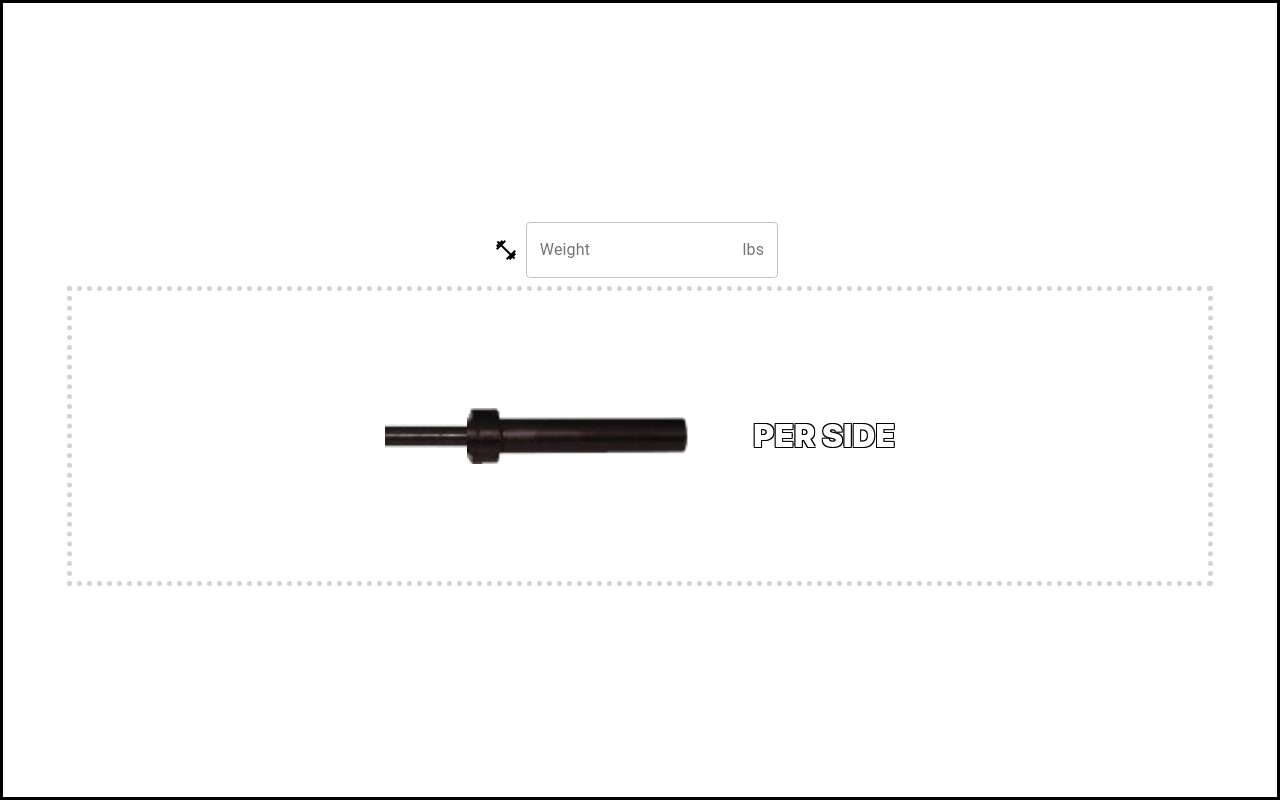
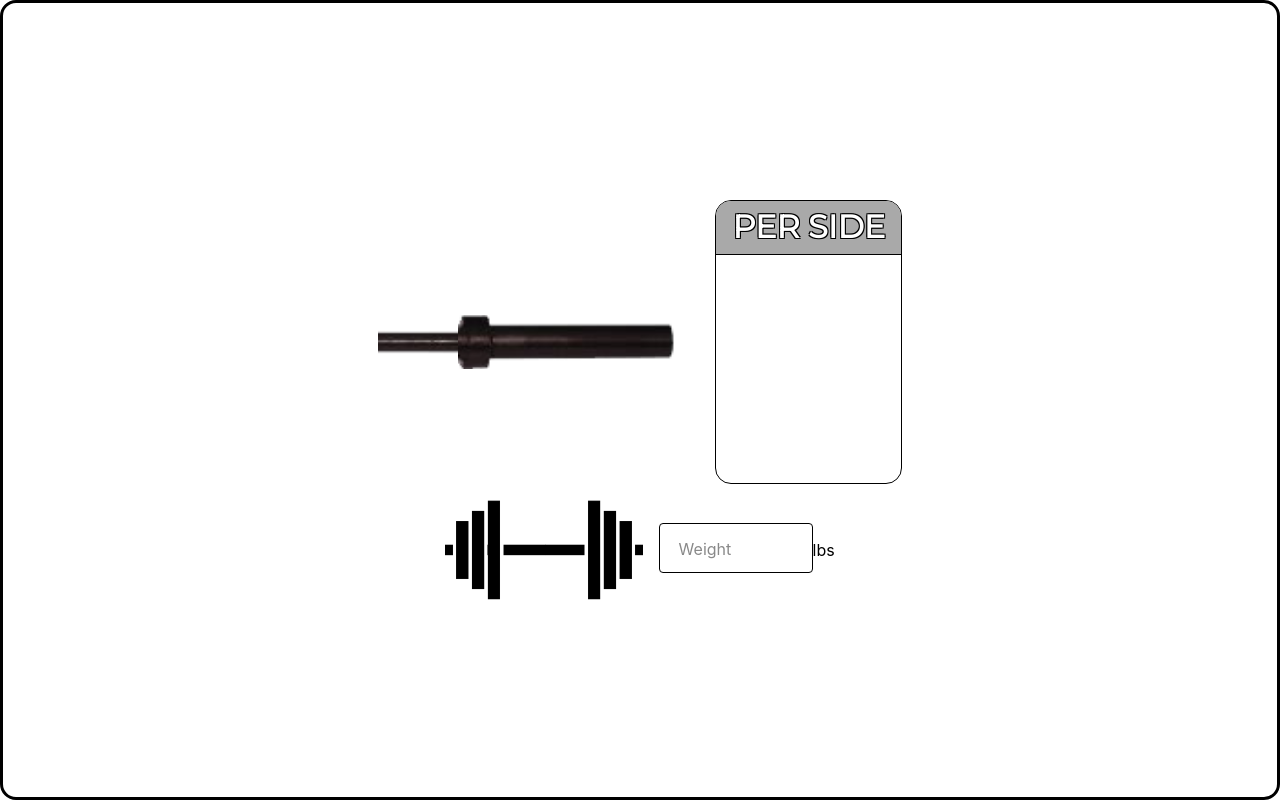
Before and after one commit to kbh1301/barbell-plates-calculator, a React (Create React App) app: page / in a window 1280 px wide. Built offline with nearby package versions, Linux system fonts and the light colour scheme.

Commit message:
- remove materialUI dependency  - created new weight input elements - added fonts - removed leftover weight - converted weight info to table - updated CSS - added input validation

```diff
--- a/package.json
+++ b/package.json
@@ -3,8 +3,6 @@
   "version": "0.1.0",
   "private": true,
   "dependencies": {
-    "@material-ui/core": "^4.12.3",
-    "@material-ui/icons": "^4.11.2",
     "@testing-library/jest-dom": "^5.14.1",
     "@testing-library/react": "^11.2.7",
     "@testing-library/user-event": "^12.8.3",
--- a/public/index.html
+++ b/public/index.html
@@ -3,6 +3,8 @@
   <head>
     <meta charset="utf-8" />
     <link rel="icon" href="%PUBLIC_URL%/favicon.ico" />
+      <link rel="stylesheet" href="https://fonts.googleapis.com/css?family=Lato">
+      <link rel="stylesheet" href="https://fonts.googleapis.com/css?family=Montserrat">
     <meta name="viewport" content="width=device-width, initial-scale=1" />
     <meta name="theme-color" content="#000000" />
     <meta
--- a/src/App.css
+++ b/src/App.css
@@ -5,8 +5,9 @@
   .weightDisplay {
     margin-left: auto;
     margin-right: auto;
+    padding-bottom: 1em;
     width: 90%;
-    border: 5px dotted lightgray;
+    /* border: 5px dotted lightgray; */
     display: flex;
     justify-content: center;
     align-items: center;
@@ -19,6 +20,7 @@
     flex-direction: column;
     justify-content: center;
     border: solid;
+    border-radius: 1rem;
   }
 
   .App-logo {
--- a/src/App.js
+++ b/src/App.js
@@ -6,10 +6,9 @@
 - handle inputs that don't end in 5 or 2.5 or 0
   - add leftover weight to display
   - add warning message
-- limit plate images height based on barbell image height
-  - scale each plate size based on percentage compared to biggest size in array
-- stack same size plates with slight offset?
 - add metric toggle to WeightInput
+- right to left color gradient for each weight in info
+  - matching color overlay for plates
 */
 import React, { useState, useEffect } from 'react';
 import './App.css';
@@ -37,11 +36,11 @@ function App() {
   return (
     <div className="App">
       <div className="content">
-        <WeightInput setInput={setInput} setMetric={setMetric} />
         <div className="weightDisplay">
           <BarbellVisualization inputArray={inputArray} metric={metric} />
           <WeightInfo countObj={countObj} />
         </div>
+        <WeightInput setInput={setInput} setMetric={setMetric} />
       </div>
     </div>
   );
--- a/src/components/BarbellVisualization.js
+++ b/src/components/BarbellVisualization.js
@@ -11,12 +11,7 @@ const BarbellVisualization = ({ inputArray }) => {
     const buildPlateImgs = () => inputArray.map((plate) => {
         return(
             <div className="flexCell">
-                { // if plateSize prop is NOT 'leftover', add plate image
-                plate.plateSize !== 'leftover'
-                    ? <img className="plateImg" src={plateImg} alt="" style={{height:`${plate.plateSize}%`}}/>
-                    : null
-                }
-                {/* <div className="weightDisplayNumber">{plate.plateWeight}<br/></div> */}
+                <img className="plateImg" src={plateImg} alt="" style={{height:`${plate.plateSize}%`}}/>
             </div>
         );
     });
--- a/src/components/WeightInfo.css
+++ b/src/components/WeightInfo.css
@@ -1,4 +1,9 @@
 .weightInfoNumber {
+    margin-left: 1.25em;
+    border: 1.5px solid black;
+    border-radius: 1rem;
+    overflow: hidden auto;
+    height: 100%;
     text-align: right;
     text-shadow:
         -1px -1px 0 black,
@@ -9,5 +14,25 @@
     font-weight: 900;
     display:inline-block;
     font-size: 2em;
-    padding-left: 2em;
 }
+
+table {
+    border-collapse: collapse;
+}
+
+tr:nth-child(even) {
+    background-color: #dddddd;
+}
+
+th {
+    background-color: darkgray;
+    text-align: center;
+    padding: .25em .5em .25em .5em;
+    border-bottom: 1.5px solid black;
+    font-family: Montserrat, sans-serif
+}
+
+td {
+    padding: .0625em .25em .0625em .25em;
+    font-family: Lato, sans-serif;
+}
--- a/src/components/WeightInfo.js
+++ b/src/components/WeightInfo.js
@@ -5,15 +5,26 @@ const WeightInfo = ({ countObj }) => {
     const buildPlateInfo = () => Object.keys(countObj)
         .sort((a,b) => b - a)
         .map((i) => {
-            return <div>{countObj[i]} x {i} lb</div>
+            return (
+                <tr>
+                    <td style={{textAlign: "left"}}>{countObj[i]}</td>
+                    <td>{i} lb</td>
+                </tr>
+            )
         });
 
     // complete WeightInfo
     return(
-        <div className="weightInfoNumber">
-            PER SIDE<br/>
-            {buildPlateInfo()}
-        </div>
+        <table className="weightInfoNumber">
+            <thead>
+                <tr>
+                    <th colSpan="2">PER SIDE</th>
+                </tr>
+            </thead>
+            <tbody>
+                {buildPlateInfo()}
+            </tbody>
+        </table>
     );
 }
 
--- a/src/components/WeightInput.css
+++ b/src/components/WeightInput.css
@@ -1,3 +1,12 @@
+.inputRow {
+    height: 100px;
+}
+
+.inputRow2 {
+    display: flex;
+    align-items: center;
+}
+
 #outlined-basic {
     box-sizing: content-box;
 }
@@ -14,11 +23,6 @@
 .plateImg {
     max-width: 100%;
     max-height: 100%;
-}
-
-.imgBox {
-    border: 5px dotted lightgray;
-    width: 50%;
 }
 
 .weightDisplayNumber {
@@ -49,3 +53,56 @@
     padding: 5px 0px 5px 0px;
     height: 100%;
 }
+
+.bbIcon {
+    height: 100%;
+    padding-right: 1rem;
+}
+
+
+#weightInput {
+    box-sizing: border-box;
+    width: 100%;
+    height: calc(3em + 2px);
+    margin: 1em 0 1em;
+    padding: 1em;
+    border: 1.25px solid;
+    border-radius: .25em;
+    background: #fff;
+    resize: none;
+    outline: none;
+}
+#weightInput[required]:focus {
+    border: 2px solid #00bafa;
+}
+#weightInput[required]:focus + label[placeholder]:before {
+    color: #00bafa;
+}
+#weightInput[required]:focus + label[placeholder]:before, #weightInput[required]:valid + label[placeholder]:before {
+    transition-duration: .2s;
+    transform: translate(0,-1.5em) scale(.9,.9);
+}
+#weightInput[required]:invalid + label[placeholder][alt]:before {
+    content: attr(alt);
+}
+#weightInput[required] + label[placeholder] {
+    text-align: left;
+    display: block;
+    pointer-events: none;
+    line-height: 1.25em;
+    margin-top: calc(-3em - 2px);
+    margin-bottom: calc((3em - 1em) + 2px);
+}
+#weightInput[required] + label[placeholder]:before {
+    content: attr(placeholder);
+    display: inline-block;
+    margin: 0 calc(1em + 2px);
+    padding: 0 2px;
+    color: #898989;
+    white-space: nowrap;
+    transition: .3s ease-in-out;
+    background-image: linear-gradient(to bottom,#fff,#fff);
+    background-size: 100% 5px;
+    background-repeat: no-repeat;
+    background-position: center;
+}
--- a/src/components/WeightInput.js
+++ b/src/components/WeightInput.js
@@ -1,26 +1,63 @@
-import React, { Fragment } from 'react';
+/*
+-- input step should be double the lowest weight of metric array (utils.js)
+-- timer after timing will round input down to nearest step
+-- input border flash red and shake animation when invalid or is auto-corrected
+
+if(!value % 2.5 === 0)
+                    console.log('error');
+*/
+
+import React, { useState, useEffect, Fragment } from 'react';
 import './WeightInput.css';
-import { makeStyles } from '@material-ui/core/styles';
-import TextField from '@material-ui/core/TextField';
-import InputAdornment from '@material-ui/core/InputAdornment';
-import FitnessCenterIcon from '@material-ui/icons/FitnessCenter';
-
-const useStyles = makeStyles((theme) => ({
-    root: {'& > *': { margin: theme.spacing(1), width: '25ch'}}}));
+import bbIcon from '../img/bbIcon.png'
 
 const WeightInput = ({ setInput, setMetric }) => {
-    const classes = useStyles();
     const metric = '';
+
+    const validateInput = (input) => {
+        let val = input.value;
+        const maxLength = input.max.length;
+
+        const hasInvalidChars = new RegExp('[^0-9.]').test(val);
+        const hasDec = val.split(".").length-1;
+        const hasInvalidDec = val.charAt(0) === '.' || val.charAt(maxLength) === '.';
+
+        // remove last entered character if invalid
+        if(
+            (!hasDec && val.length > maxLength) ||  // no decimal & input length greater than max
+            (hasDec && val.length > maxLength+1) || // decimal & input length greater than max + decimal
+            (hasDec > 1) ||                         // more than 1 decimal
+            hasInvalidDec ||                        // decimal at beginning or end of input string
+            hasInvalidChars                         // character other than # or decimal
+        )
+            input.value = val.slice(0, -1);
+        // set value to max if input string exceeds max
+        else if(val > 1500)
+            input.value = 1500;
+
+        // returns input string to app.js state
+        setInput(input.value);
+    }
 
     return(
         <Fragment>
-            <div className="flex items-center justify-center">
-                <FitnessCenterIcon />
-                <form className={classes.root} noValidate autoComplete="off">
-                    <TextField id="outlined-basic" label="Weight" variant="outlined" type="number"
-                    InputProps={{ endAdornment: <InputAdornment position="end">lbs</InputAdornment> }}
-                    onChange={(event) => {setInput(event.target.value)}}/>
+            <div className="inputRow flex items-center justify-center">
+                <img className="bbIcon" src={bbIcon}/>
+                <div className="inputRow2">
+                <form>
+                    <input
+                        id="weightInput"
+                        type="number"
+                        min="0"
+                        max="1500"
+                        step="2.5"
+                        required
+                        onInput={(e) => validateInput(e.target)}
+                    />
+                    <label alt="Weight" placeholder="Weight"></label>
                 </form>
+                <div>lbs</div>
+                </div>
             </div>
         </Fragment>
     );
--- a/src/utils.js
+++ b/src/utils.js
@@ -43,12 +43,6 @@ const calcWeight = (plates, weightVal) => {
             }
         }
     });
-    // add leftover weight to inputArray
-    if(curWeight > 0) inputArray.push({
-        plateWeight: curWeight,
-        plateSize: 'leftover'
-    });
-
     return inputArray;
 }
 
@@ -60,9 +54,7 @@ export const getCountObj = (inputArray) => {
     const counts = {};
 
     // create array of plateWeight values
-    inputArray.map((plate) => {
-        return plate.plateWeight
-    })
+    inputArray.map((plate) => plate.plateWeight)
     // retrieve count for each plate and add to counts object
     .forEach((i) => {
         counts[i] = (counts[i] || 0) + 1;
```
Also changed, not shown: src/img/bbIcon.png (added), 1 other file (tests, documents, lock files or other folders).
